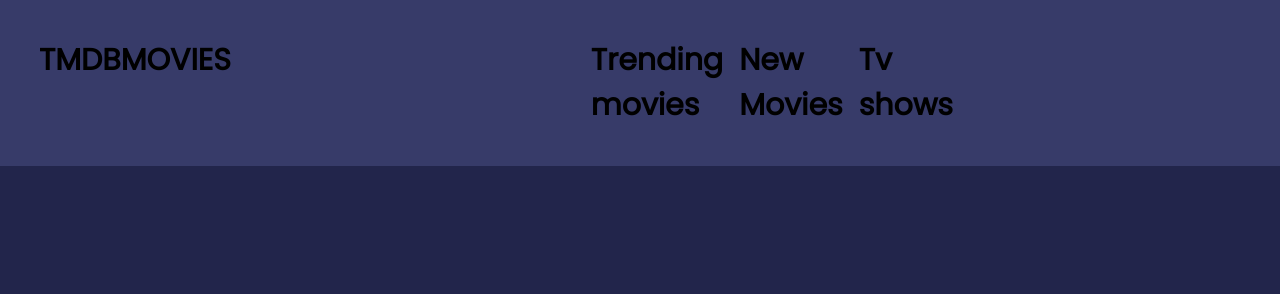
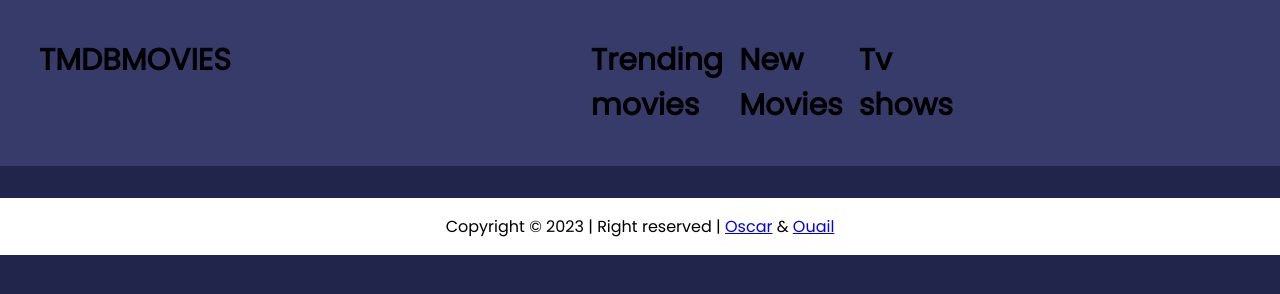
Before and after one commit to Oscah01/-TMDBMOVIES, a website built with webpack: page src/index.html in a window 1280 px wide. Built offline with nearby package versions, Linux system fonts and the light colour scheme; no server answers.

Commit message:
update footer

```diff
--- a/src/index.html
+++ b/src/index.html
@@ -28,5 +28,11 @@
     <ul class="popup">
 
     </ul>
+    <footer>
+      <p class="footer-text">Copyright &copy; 2023 | Right reserved |
+        <a href="https://github.com/Oscah01" target="_blank">Oscar</a> &
+        <a href="https://github.com/Ouail-01" target="_blank">Ouail</a>
+      </p>
+    </footer>
   </body>
 </html>
--- a/src/style.css
+++ b/src/style.css
@@ -326,6 +326,19 @@ button:hover {
   margin-top: 20px;
 }
 
+footer {
+  border-top: 1px #11a9dc;
+  border-bottom: 1px #11a9dc;
+  margin-top: 2rem;
+  bottom: 0;
+  width: 100%;
+  text-align: center;
+  background: #fff;
+}
+
+.footer-text {
+  padding: 1rem;
+}
 @keyframes popup {
   100% {
     transform: scale(1.5) rotate(-45deg);
```
